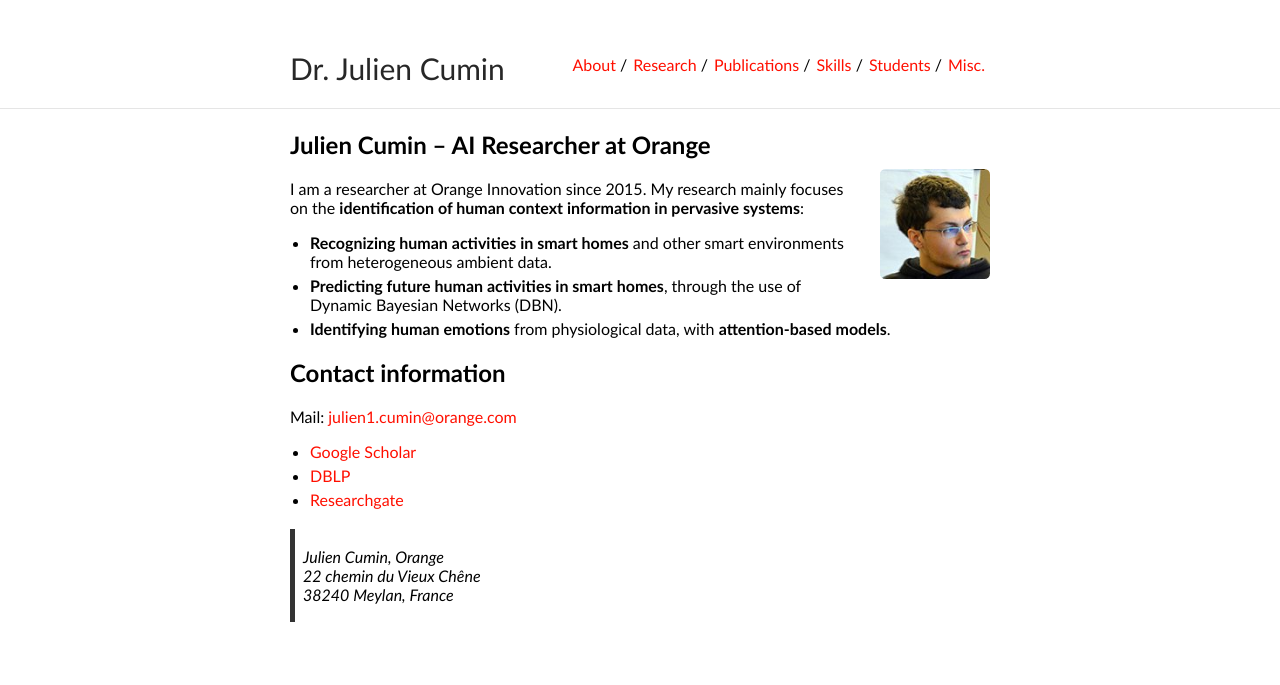
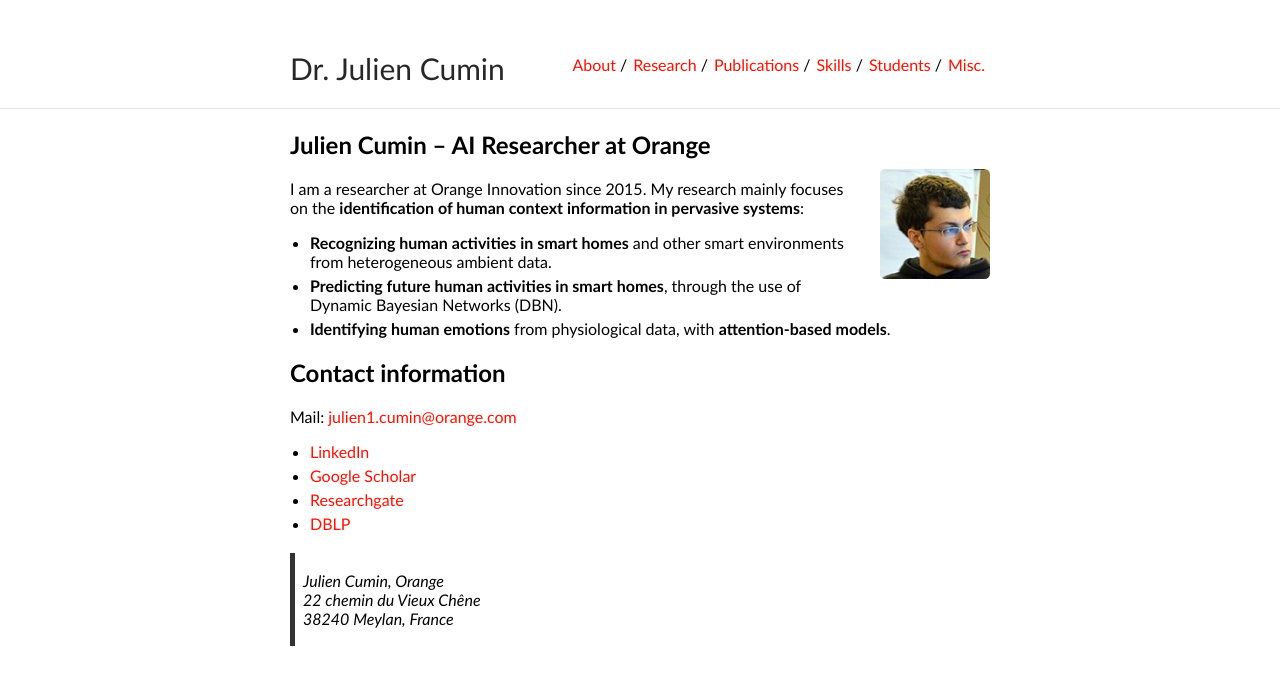
Before and after one commit to JCumin/jcumin.github.io, a Jekyll site: the page built from index.md, in a window 1280 px wide. Shown: the top 685 px of the page. Built offline with Jekyll 4.4.1, drawn with Linux system fonts in a browser that asks for light colours.

Commit message:
Added LinkedIn

```diff
--- a/index.md
+++ b/index.md
@@ -18,9 +18,10 @@ I am a researcher at Orange Innovation since 2015. My research mainly focuses on
 
 Mail: [julien1.cumin@orange.com](mailto:julien1.cumin@orange.com)
 
+- [LinkedIn](https://fr.linkedin.com/in/julien-cumin-606490314)
 - [Google Scholar](https://scholar.google.com/citations?user=byW2uYQAAAAJ&hl=en)
+- [Researchgate](https://www.researchgate.net/profile/Julien-Cumin)
 - [DBLP](https://dblp.org/pid/174/6777.html)
-- [Researchgate](https://www.researchgate.net/profile/Julien-Cumin)
 
 
 > Julien Cumin, Orange<br>
```
